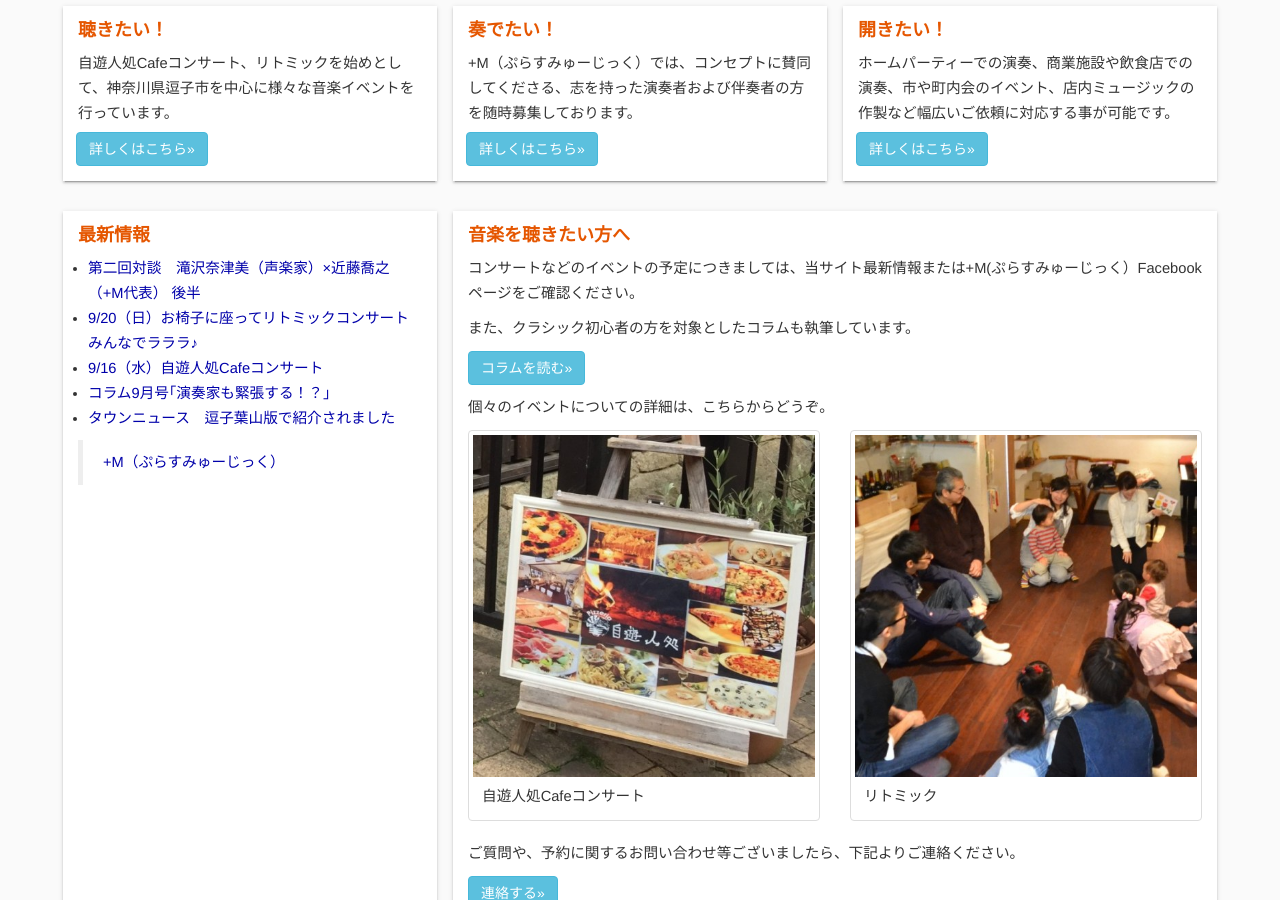
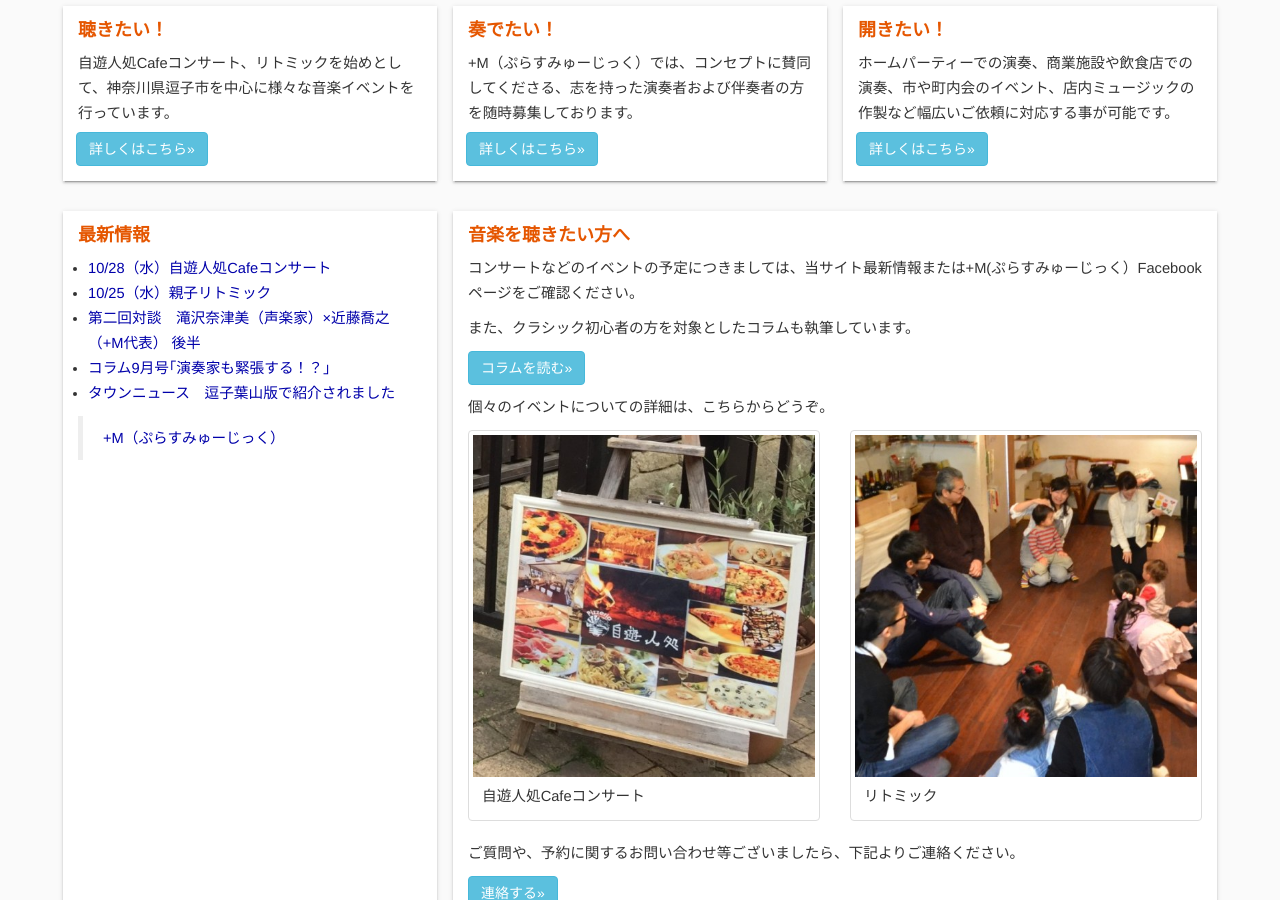
Before and after one commit to shinnkondo/plus-music-japan.github.io, a Jekyll site: the page built from index.html, in a window 1280 px wide and 900 px high, scrolled down 551 px. Built offline with Jekyll 4.4.1, drawn with Linux system fonts in a browser that asks for light colours; nearby versions of some CDN libraries; some web fonts are replaced.

Commit message:
親子リトミックと自由人処コンサートの更新。

```diff
--- a/_data/concert.yaml
+++ b/_data/concert.yaml
@@ -1,5 +1,6 @@
 ---
 jiyu-jin:
+  - "2015-10-28-concert.jpg"
   - "2015-09-16-concert.png"
   - "2015-08-26-concert.png"
   - "2015-07-22-concert.png"
@@ -9,6 +10,7 @@ jiyu-jin:
   - "2015-03-25-concert.png"
   - "2015-02-25-concert.png"
 rythmique:
+  - "rythmique-2015-10-25.jpg"
   - "rythmique-2015-09-20.jpg"
   - "rythmique-2015-08-30.png"
   - "rythmique-2015-07-26.png"
--- a/_data/news.csv
+++ b/_data/news.csv
@@ -1,6 +1,6 @@
 title,url,expireat
+10/28（水）自遊人処Cafeコンサート,concert.html#coming-up,
+10/25（水）親子リトミック,/rythmique.html#coming-up,
 第二回対談　滝沢奈津美（声楽家）×近藤喬之（+M代表） 後半,/interview/2015/09/interview-takizawa-kondo-part2.html,
-9/20（日）お椅子に座ってリトミックコンサート　みんなでラララ♪,/rythmique.html#coming-up,2015-07-26
-9/16（水）自遊人処Cafeコンサート,concert.html#coming-up,2015-07-22
 コラム9月号｢演奏家も緊張する！？｣,/column/2015/09/even-artists-feel-nervous.html,
 タウンニュース　逗子葉山版で紹介されました,http://www.townnews.co.jp/0503/2015/05/15/283567.html,
```
Also changed, not shown: assets/images/2015-10-28-concert.jpg (added), assets/images/rythmique-2015-10-25.jpg (added).
